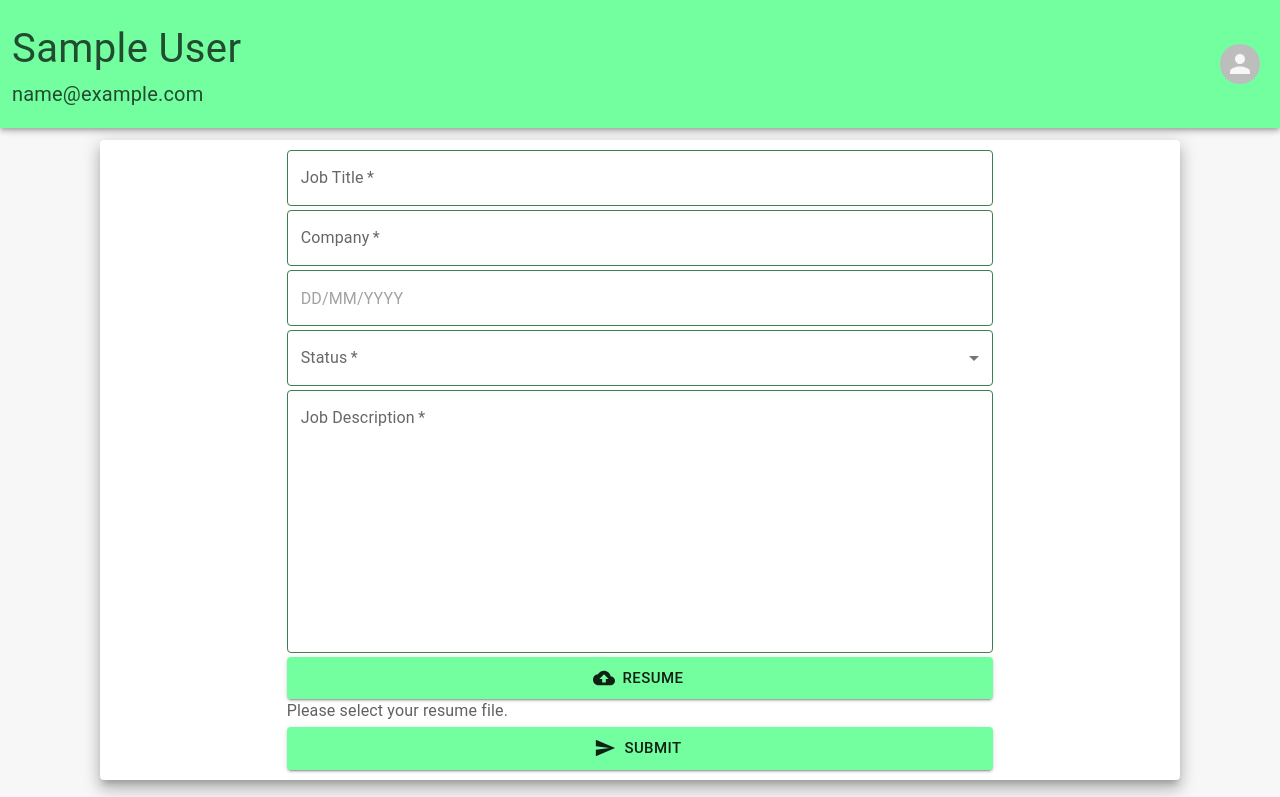
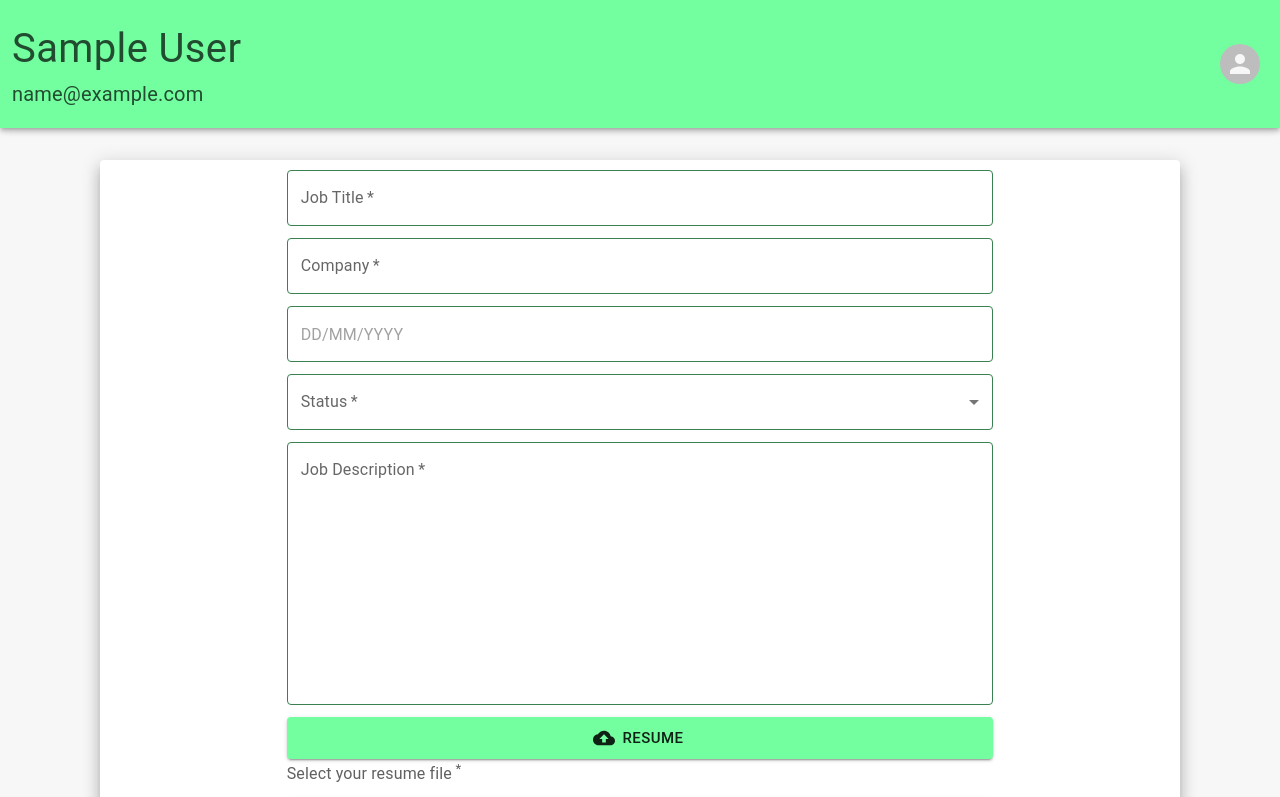
Before and after one commit to Anurag41682/JobTracker, a React (Vite) app in the folder client/: page /home/add in a window 1280 px wide. Shown: the top 797 px of the page. Built offline with nearby package versions, Linux system fonts and the light colour scheme; sample sign-in values are in the browser's storage.

Commit message:
Feat: Logout Functionality

```diff
--- a/client/src/components/Add/Add.jsx
+++ b/client/src/components/Add/Add.jsx
@@ -2,7 +2,7 @@ import { useContext, useEffect, useState } from "react";
 import isAuth from "../../utils/isAuth";
 import Header from "../Header/Header";
 import Footer from "../Footer/Footer";
-import { useNavigate } from "react-router-dom";
+import { json, useNavigate } from "react-router-dom";
 import decodeFn from "../../utils/decodeFn";
 import MyDataContext from "../../ApplicationDataContext";
 
@@ -69,8 +69,9 @@ function Add() {
       .then((recieved) => {
         // add later something beautiful to give response to user for successful save.
         window.alert(recieved.data.message);
-        setData([...localData, recieved.data.application]);
-        // console.log(recieved);
+        const updatedData = [...localData, recieved.data.application];
+        setData(updatedData);
+        localStorage.setItem("data", JSON.stringify(updatedData));
         navigate("/home");
       })
       .catch((error) => {
@@ -106,7 +107,7 @@ function Add() {
               justifyContent: "center",
               alignItems: "center",
               // margin: "150px 20px",
-              my: 35,
+              my: "20vh",
               mx: { md: 25, sm: 12, xs: 4 },
               // mx: "auto",
               padding: "10px",
@@ -114,7 +115,7 @@ function Add() {
           >
             <Grid
               container
-              gap={1}
+              gap={3}
               sx={{ justifyContent: "center", alignItems: "center" }}
             >
               <Grid xs={8} sm={8} md={8} item>
@@ -200,7 +201,7 @@ function Add() {
                 </Button>
                 {!applicationData.resumeFile && (
                   <Typography color="#616161">
-                    Please select your resume file.
+                    Select your resume file<sup> *</sup>
                   </Typography>
                 )}
               </Grid>
--- a/client/src/components/Header/Header.jsx
+++ b/client/src/components/Header/Header.jsx
@@ -9,9 +9,11 @@ import {
 } from "@mui/material";
 import theme from "../../customTheme";
 import { useState, useRef, useContext } from "react";
+import { useNavigate } from "react-router-dom";
 import { setProfilePicture } from "../../api";
 import MyDataContext from "../../ApplicationDataContext";
 function Header(props) {
+  const navigate = useNavigate();
   const [anchorEl, setAnchorEl] = useState(null);
   const {
     applicationData,
@@ -22,6 +24,12 @@ function Header(props) {
   if (URL) localStorage.setItem("imgURL", JSON.stringify(URL));
   const pictureUrl = JSON.parse(localStorage.getItem("imgURL"));
   const fileInputRef = useRef(null);
+
+  const handleLogout = () => {
+    // Clear localStorage
+    localStorage.clear();
+    navigate("/login");
+  };
 
   const handleFileInputClick = () => {
     fileInputRef.current.click();
@@ -112,7 +120,7 @@ function Header(props) {
               ></input>
               Set Profile Photo
             </MenuItem>
-            <MenuItem>Logout</MenuItem>
+            <MenuItem onClick={handleLogout}>Logout</MenuItem>
           </Menu>
         </Toolbar>
       </AppBar>
--- a/client/src/components/Login/Login.jsx
+++ b/client/src/components/Login/Login.jsx
@@ -31,7 +31,7 @@ function Login() {
   };
 
   const jwtToken = localStorage.getItem("jwtToken");
-
+  // console.log(jwtToken);
   useEffect(() => {
     if (isAuth(jwtToken)) {
       navigate("/");
```
Also changed, not shown: 5 other files (tests, documents, lock files or other folders).
